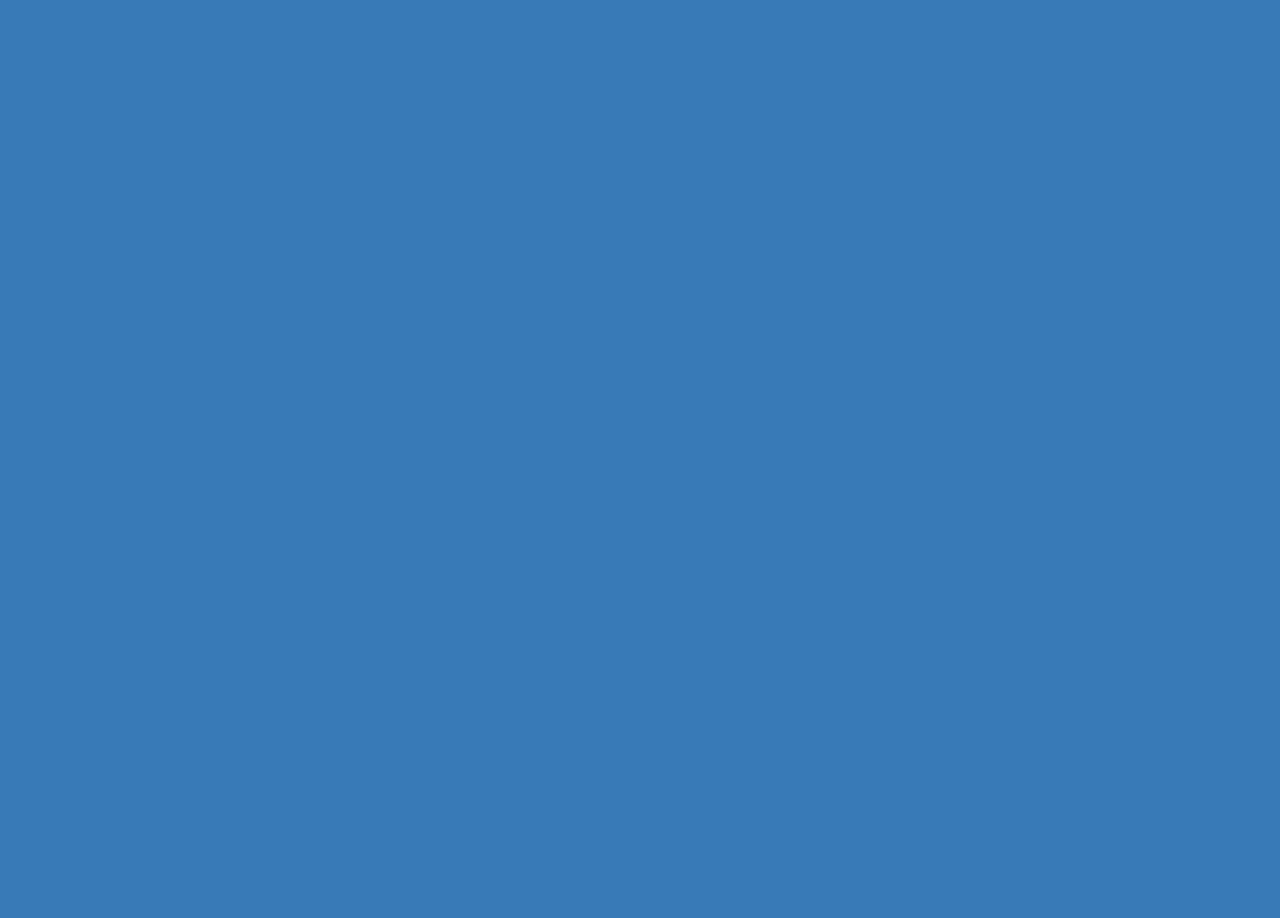
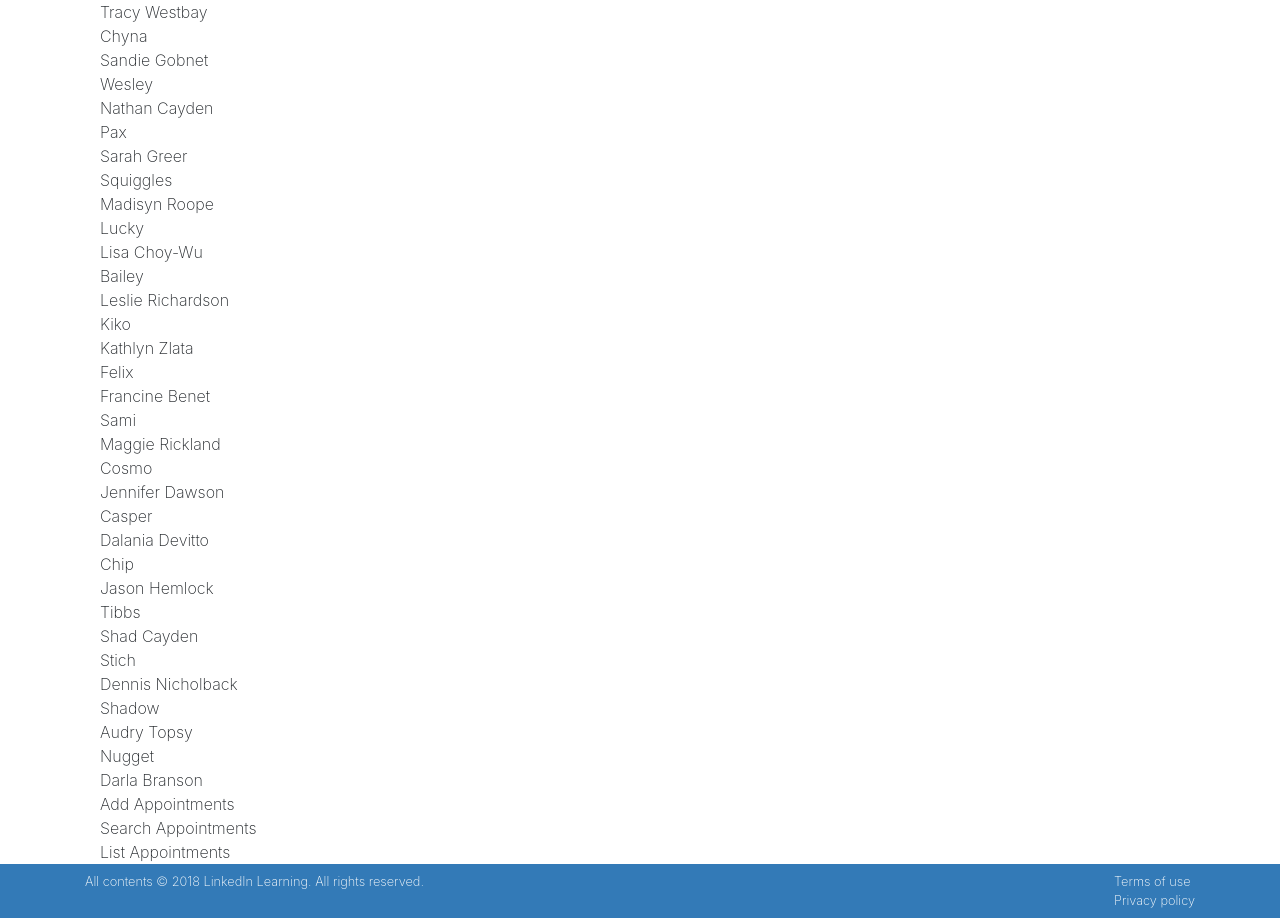
Before and after one commit to huijillain/ReactInterface, a React (Create React App) app: page / in a window 1280 px wide. Shown: the part 461-1379 px from the top of the page. Before the commit the page ends 800 px from the top, so only its background shows below. Built offline with nearby package versions, Linux system fonts and the light colour scheme.

Commit message:
Working with complex date

```diff
--- a/public/index.html
+++ b/public/index.html
@@ -2,17 +2,15 @@
 <html lang="en">
   <head>
     <meta charset="utf-8" />
-    <link rel="icon" href="%PUBLIC_URL%/favicon.ico" />
-    <meta name="viewport" content="width=device-width, initial-scale=1" />
+    <link rel="shortcut icon" href="%PUBLIC_URL%/favicon.ico" />
+    <meta
+      name="viewport"
+      content="width=device-width, initial-scale=1, shrink-to-fit=no"
+    />
     <meta name="theme-color" content="#000000" />
-    <meta
-      name="description"
-      content="Web site created using create-react-app"
-    />
-    <link rel="apple-touch-icon" href="%PUBLIC_URL%/logo192.png" />
     <!--
-      manifest.json provides metadata used when your web app is installed on a
-      user's mobile device or desktop. See https://developers.google.com/web/fundamentals/web-app-manifest/
+      manifest.json provides metadata used when your web app is added to the
+      homescreen on Android. See https://developers.google.com/web/fundamentals/web-app-manifest/
     -->
     <link rel="manifest" href="%PUBLIC_URL%/manifest.json" />
     <!--
@@ -24,22 +22,28 @@
       work correctly both with client-side routing and a non-root public URL.
       Learn how to configure a non-root public URL by running `npm run build`.
     -->
-    <title>React App</title>
+    <title>React</title>
   </head>
   <body>
-    <noscript>You need to enable JavaScript to run this app.</noscript>
+    <noscript> You need to enable JavaScript to run this app. </noscript>
     <header class="container text-white">
       <h4 class="py-2">Wisdom Pet Medicine</h4>
     </header>
+
     <div id="root"></div>
 
     <footer class="container d-flex text-white py-2">
       <p>
-        All contents &copy; 2020
-        <a href="https://www.linkedin.com/huijillain">LinkedIn Learning</a>
+        All contents &copy; 2018
+        <a href="https://www.linkedin.com/learning">LinkedIn Learning</a>. All
+        rights reserved.
       </p>
-
-      <div class="ml-auto"></div>
+      <div class="ml-auto">
+        <a class="d-block text-white" href="#">Terms of use</a>
+        <a class="d-block text-white" href="#">Privacy policy</a>
+      </div>
+      <!-- col-md-6 -->
     </footer>
+    <!-- footer -->
   </body>
 </html>
--- a/src/components/App.js
+++ b/src/components/App.js
@@ -15,7 +15,7 @@ class App extends Component {
     };
   }
 
-  // Use method componentDidMount to collect data.json info.
+  // Use React lifecycle method componentDidMount to collect data.json info.
   componentDidMount() {
     fetch("./data.json")
       .then((response) => response.json())
@@ -31,6 +31,13 @@ class App extends Component {
   }
 
   render() {
+    const listItems = this.state.myAppointments.map((item) => (
+      <div>
+        <div>{item.petName}</div>
+        <div>{item.ownerName}</div>
+      </div>
+    ));
+
     return (
       <main className="page bg-white" id="petratings">
         <div className="container">
@@ -41,6 +48,7 @@ class App extends Component {
                     <div>Search Appointments</div>
                     <div>List Appointments</div> */}
                 {/* {this.state.myName} */}
+                {listItems}
                 <AddAppointments />
                 <SearchAppointments />
                 <ListAppointments />
```
